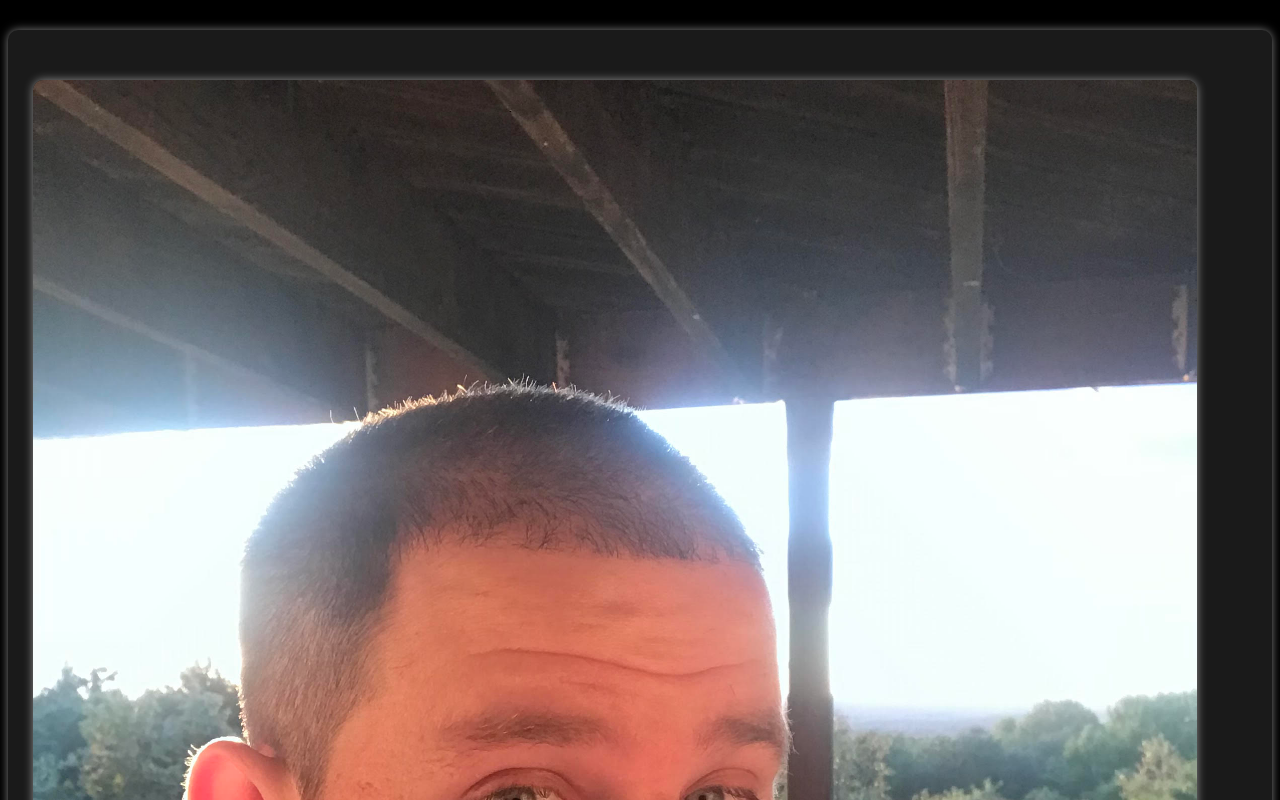
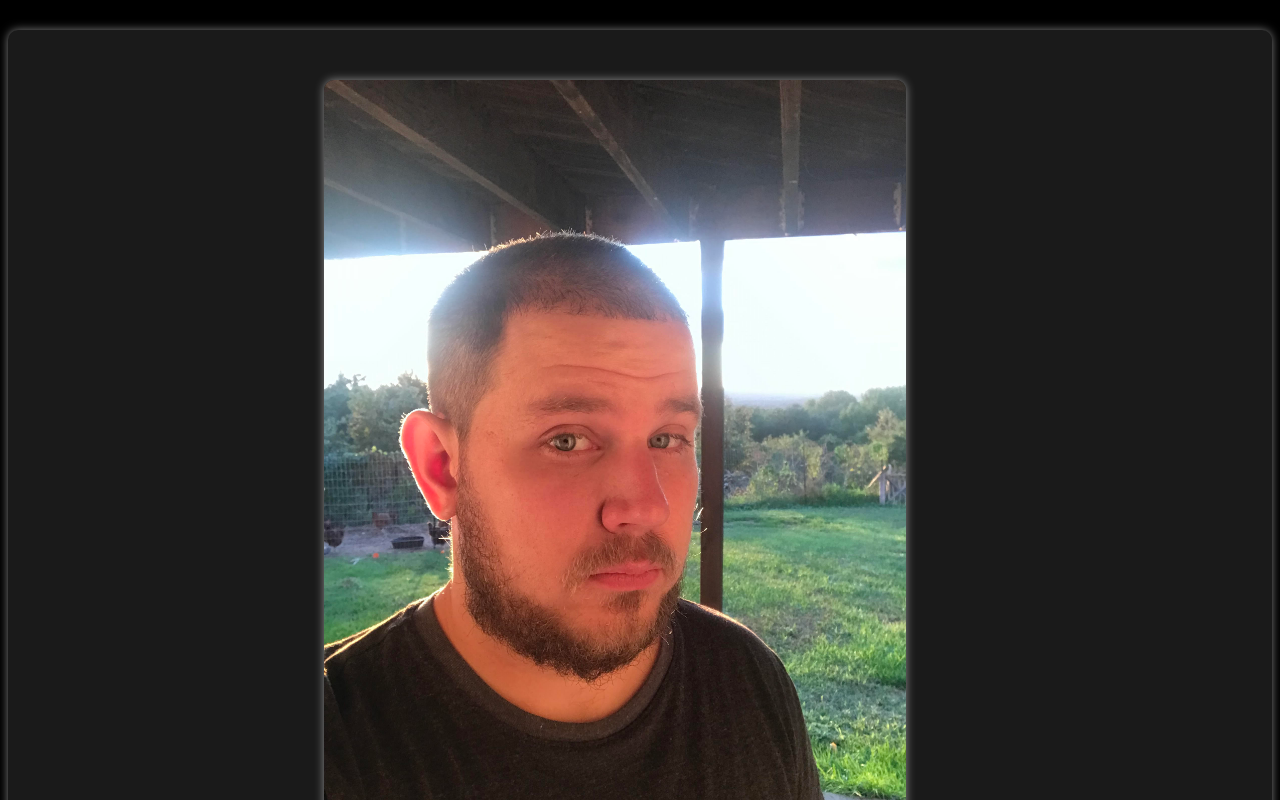
Before and after one commit to Example8/Example8.github.io, a plain HTML site: page about.html in a window 1280 px wide. Shown: the top 800 px of the page. Drawn offline with Linux system fonts and the light colour scheme.

Commit message:
Changed picture size and font size

```diff
--- a/about.html
+++ b/about.html
@@ -13,6 +13,7 @@
         background-color: black;
         color: white;
         font-family: Arial, Helvetica, sans-serif;
+        font-size: large;
       }
 
       h1 {
@@ -47,7 +48,7 @@
       }
 
       .project-container img {
-        max-width: 100%;
+        max-width: 50%;
         height: auto;
         margin-right: 50px;
         border-radius: 10px;
```
